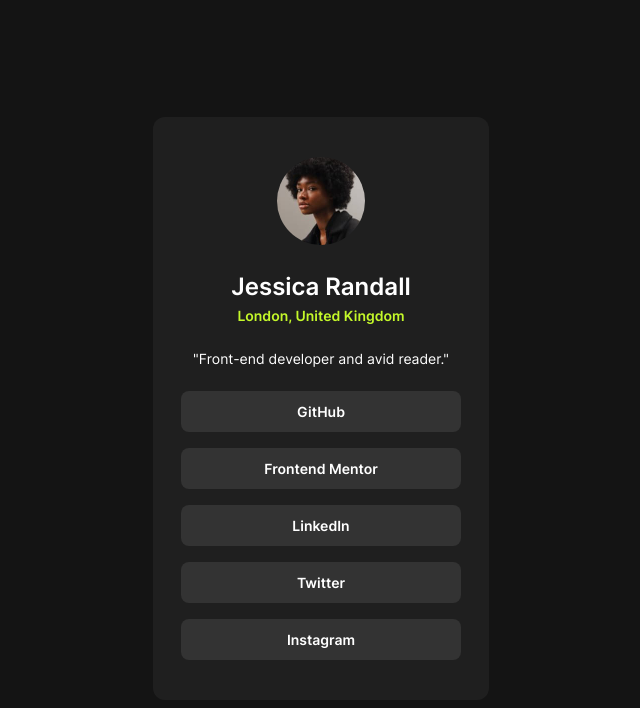
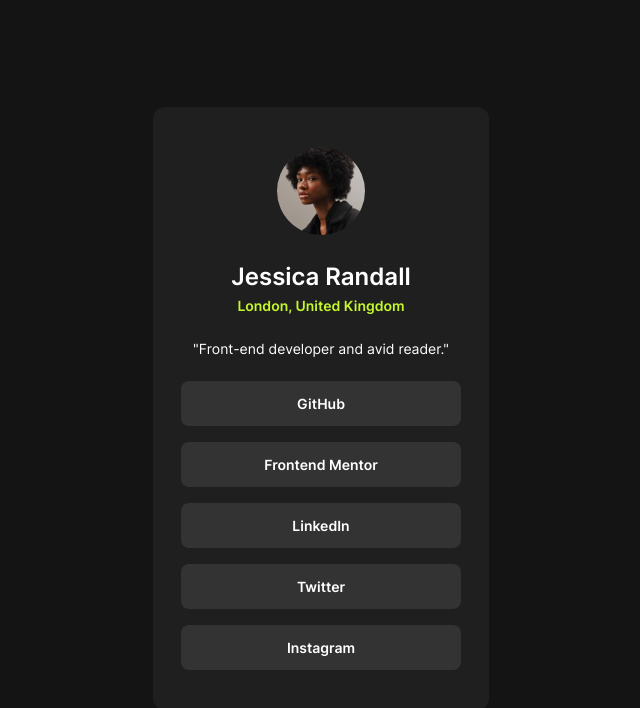
Before and after one commit to mayolito-waje/frontend-mentor_social-links, a plain HTML site: page index.html in a window 1280 px wide. Shown: the whole page, without its empty margins (319-959 px from the left). Drawn offline with Linux system fonts and the light colour scheme.

Commit message:
some fixings

```diff
--- a/style.css
+++ b/style.css
@@ -16,9 +16,11 @@ body {
 
 .social-links {
     background-color: var(--grey-800);
-    box-sizing: border-box;
     padding: 24px;
     border-radius: 12px;
+    display: grid;
+    place-content: center;
+    width: max-content;
 }
 
 .profile {
@@ -67,9 +69,9 @@ body {
 }
 
 .links {
-    display: grid;
-    place-items: center;
-    grid-auto-rows: auto;
+    display: flex;
+    flex-direction: column;
+    align-items: center;
     gap: 16px;
 }
 
@@ -82,6 +84,8 @@ body {
     border-radius: 8px;
     text-align: center;
     transition: 1s;
+    line-height: 150%;
+    letter-spacing: 0px;
 }
 
 .links > .link:hover {
```
